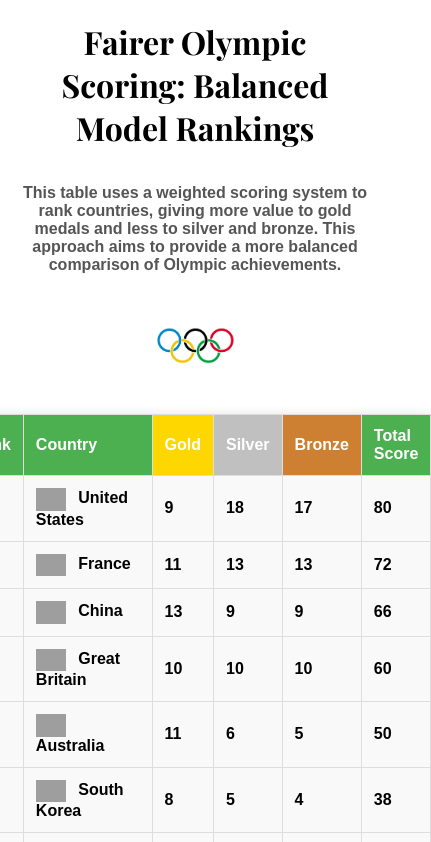
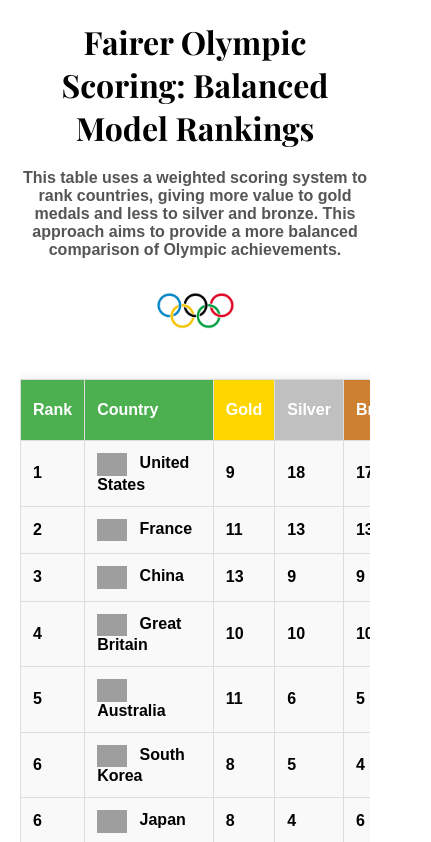
Before and after one commit to charlieeg/olympic-medal-table-fairer, a plain HTML site: page index.html in a window 390 px wide. Shown: the top 842 px of the page, 431 px wide, since content can reach past the window. Drawn offline with nearby package versions, Linux system fonts and the light colour scheme; grey boxes are pictures that could not be loaded.

Commit message:
Update index.html

```diff
--- a/index.html
+++ b/index.html
@@ -12,14 +12,15 @@
             padding: 20px;
             background-color: white;
             font-weight: bold;
+            display: flex;
+            flex-direction: column;
+            align-items: center; /* Center all content in the body */
         }
 
         .header-container {
-            display: flex;
-            justify-content: space-between;
-            align-items: center;
-            flex-direction: column;
-            text-align: center; /* Center text for smaller screens */
+            text-align: center;
+            width: 100%;
+            max-width: 800px; /* Limit header width for better centering */
         }
 
         .header-title {
@@ -41,16 +42,17 @@
         .olympics-logo {
             height: 50px; /* Adjust size as needed */
             margin: 30px auto;
+            display: block; /* Center image in the header container */
         }
 
         .table-container {
-            display: flex;
-            justify-content: center; /* Center table horizontally */
+            width: 100%;
+            max-width: 800px; /* Limit table width for better centering */
+            overflow-x: auto; /* Enable horizontal scroll on small screens */
         }
 
         table {
             width: 100%;
-            max-width: 800px; /* Limit the maximum width for better centering */
             border-collapse: collapse;
             margin: 20px 0;
             background-color: #fff;
@@ -91,12 +93,6 @@
             background-color: #f9f9f9;
         }
 
-        img.flag {
-            width: 30px; /* Adjust size as needed */
-            vertical-align: middle;
-            margin-right: 8px;
-        }
-
         .medal-icon {
             width: 20px; /* Adjust size as needed */
             vertical-align: middle;
@@ -122,12 +118,6 @@
 
         /* Media query for mobile devices */
         @media (max-width: 768px) {
-            .header-container {
-                justify-content: center;
-                align-items: center;
-                text-align: center;
-            }
-
             .header-title {
                 font-size: 2em; /* Slightly smaller font size for mobile */
             }
@@ -138,14 +128,6 @@
 
             .olympics-logo {
                 height: 40px; /* Adjust size for mobile */
-            }
-
-            .table-container {
-                padding: 0 10px; /* Add padding for mobile to prevent overflow */
-            }
-
-            table {
-                width: 100%; /* Ensure table width fits within the container */
             }
         }
     </style>
```
